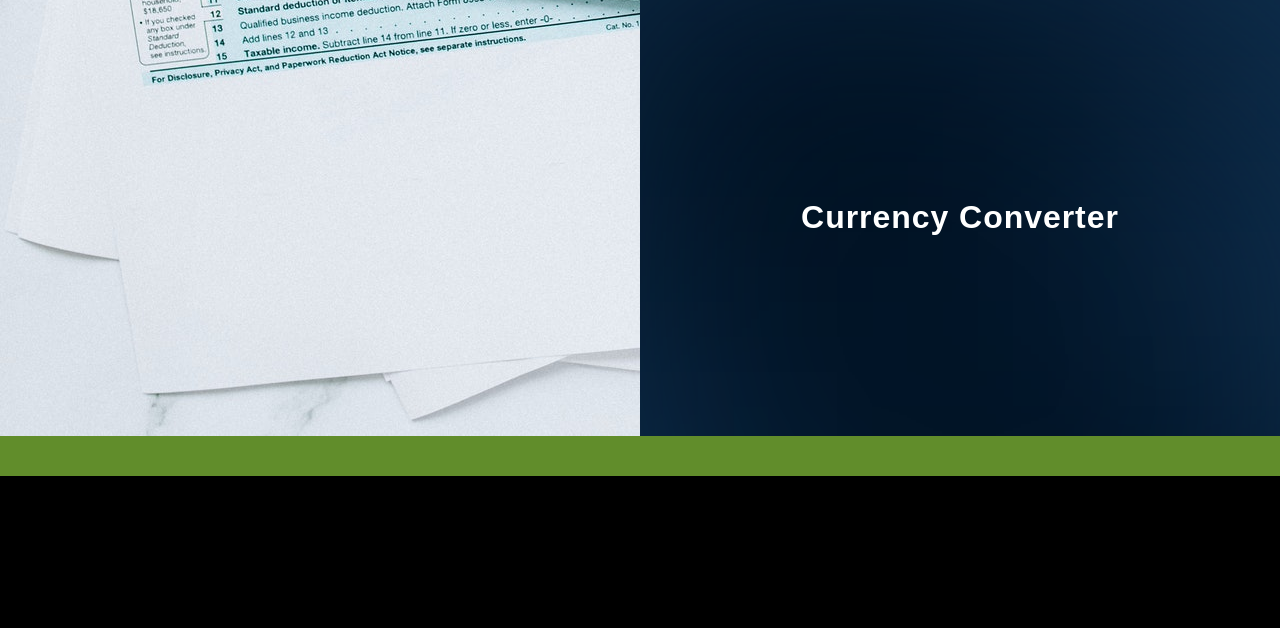
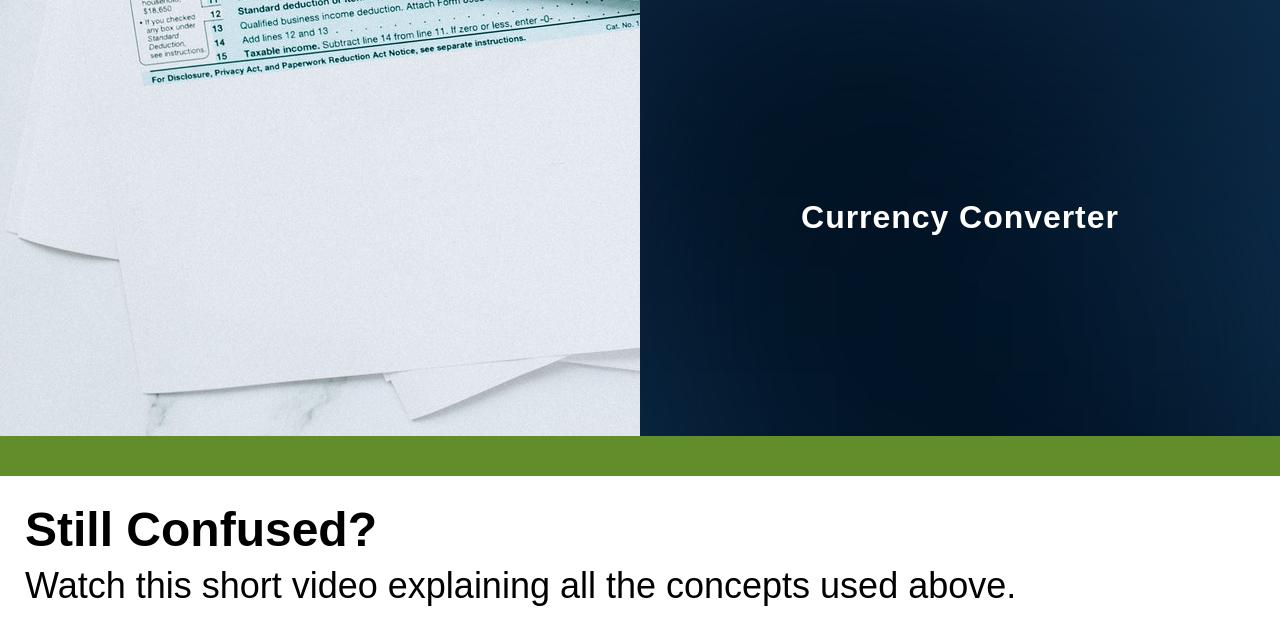
Before and after one commit to abhaychandra123/Hackcom, a Python web app: template template/home.html in a window 1280 px wide. Shown: the part 2686-3314 px from the top of the page. Before the commit the page ends 3162 px from the top, so only its background shows below. Run offline with Jinja, Linux system fonts and the light colour scheme; the template is opened without the code that fills it, so the values that code supplies are empty; some web fonts are replaced.

Commit message:
Added vid

```diff
--- a/template/home.html
+++ b/template/home.html
@@ -108,6 +108,21 @@ margin: 0;
     line-height: 1.2em;
     margin: 15px 0.67em 0.67em 15px;
 }
+.banner-p2{
+    width: 50%;
+    font-size: 48px;
+    font-family: 'Poppins', sans-serif;
+    line-height: 1.2em;
+    margin: 15px 0.67em 0.67em 15px;
+    margin-bottom: -10px;
+}
+.banner-p3{
+    width: 100%;
+    font-size: 36px;
+    font-family: 'Poppins', sans-serif;
+    line-height: 1.2em;
+    margin: 15px 0.67em 0.67em 15px;
+}
 .divider{
     background-color: rgb(97,141,43);
     color: white;
@@ -205,6 +220,22 @@ margin: 0;
     color: white;
     margin: 200px 0 200px 0;
 }
+.vid-container{
+    display: grid;
+    grid-template-columns: 100%;
+    grid-template-rows: auto auto;
+    grid-template-areas:
+    "heading"
+    "video";
+    margin: 10px;
+}
+.vid1{
+    grid-area: heading;
+    min-height: 100px;
+}
+.vid2{
+    grid-area: video;
+}
 /* tools */
 /* YT vid */
 /* YT vid */
@@ -265,6 +296,14 @@ margin: 0;
     </section>
     <!-- Divider-->
     <!-- YT Vid-->
+    <div class="vid-container">
+        <div class="vid1"><h2 class="banner-p2">Still Confused?</h2><p class="banner-p3">Watch this short video explaining all the concepts used above.</p></div>
+        <div class="vid2"><iframe width="100%" height="600" src="https://www.youtube.com/embed/2R90xwbtnZs" title="YouTube video player" frameborder="0" allow="accelerometer; autoplay; clipboard-write; encrypted-media; gyroscope; picture-in-picture" allowfullscreen></iframe></div>
+    </div>
     <!-- YT Vid-->
+    <!-- Divider-->
+    <section class="divider">
+    </section>
+    <!-- Divider-->
 </body>
 </html>
```
